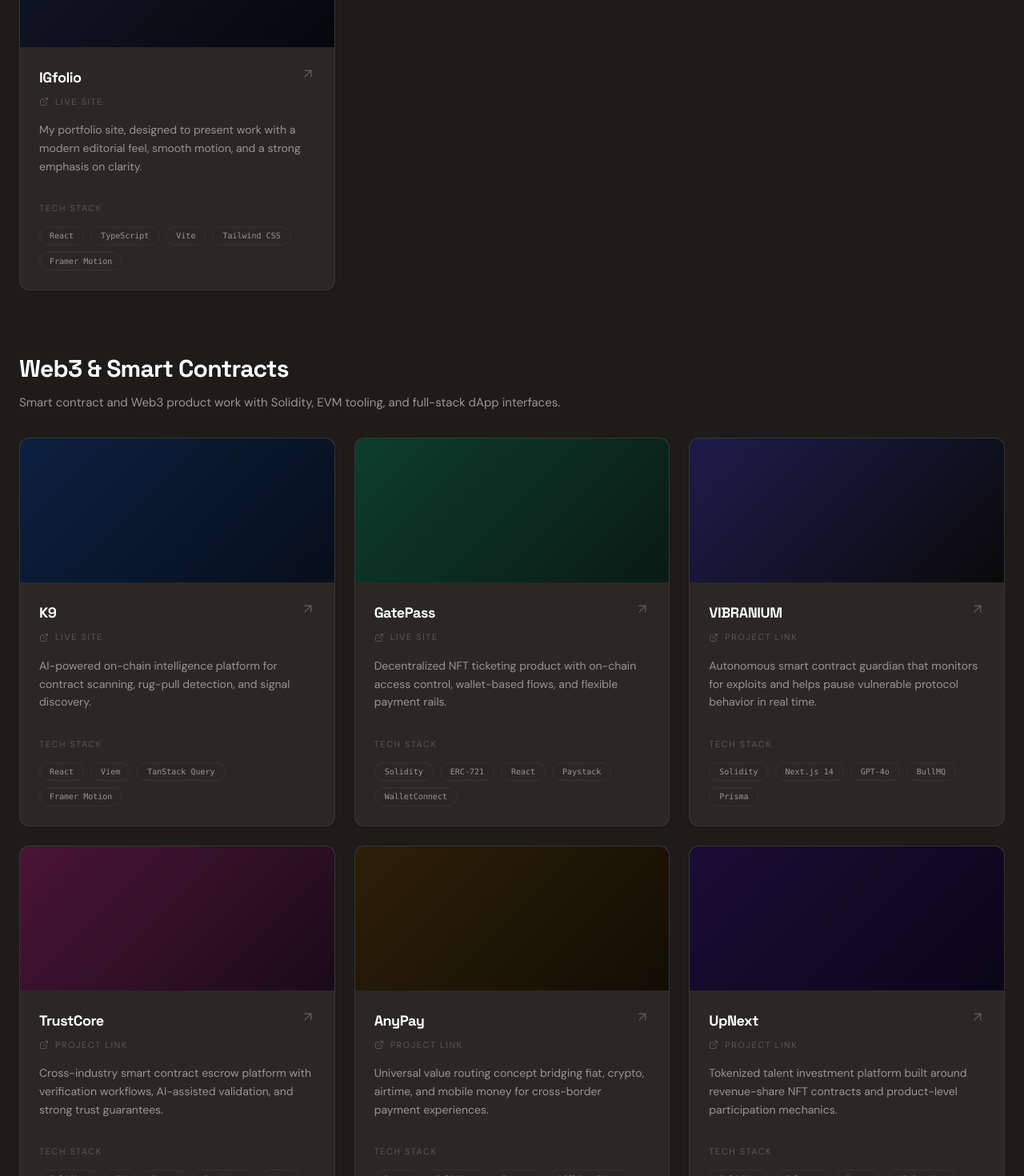
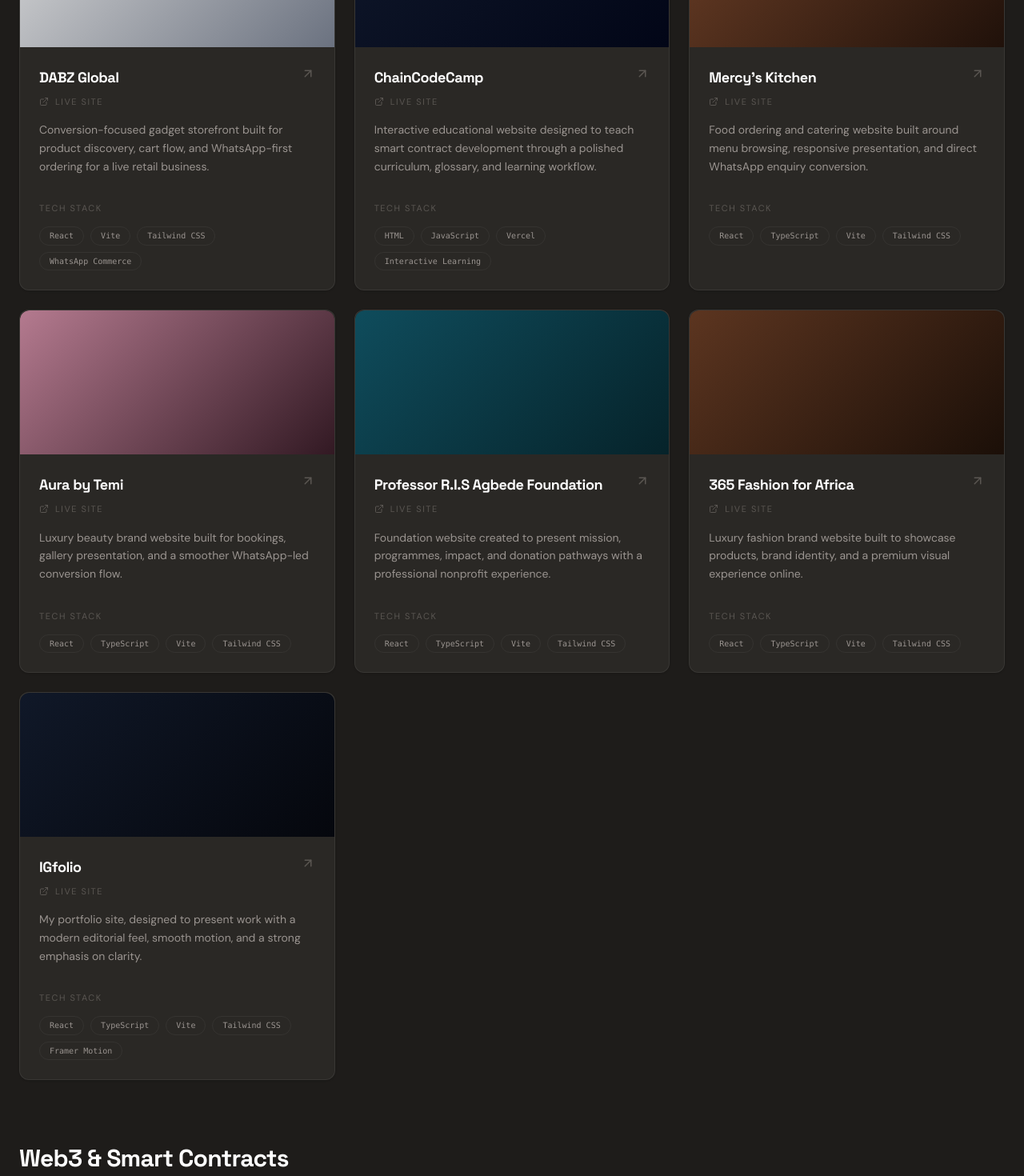
Before and after one commit to GoodnessFx/IGfolio.com, a React (Vite) app: page / in a window 1280 px wide. Shown: the part 5140-6610 px from the top of the page at 80% size. Built offline with nearby package versions, Linux system fonts and the light colour scheme.

Commit message:
Add new website projects and update contact form

```diff
--- a/components/Contact.tsx
+++ b/components/Contact.tsx
@@ -1,6 +1,6 @@
 import { useState } from "react";
 import { motion, AnimatePresence } from "framer-motion";
-import { Mail, MapPin, Send, CheckCircle2, XCircle, Loader2, Github, Linkedin } from "lucide-react";
+import { Mail, MapPin, Send, CheckCircle2, XCircle, Loader2, Github, Linkedin, MessageCircle } from "lucide-react";
 
 // X (formerly Twitter) Icon Component
 const XIcon = ({ className }: { className?: string }) => (
@@ -16,48 +16,92 @@
   </svg>
 );
 
+type ContactChannel = "whatsapp" | "email";
+
 export function Contact() {
   const [name, setName] = useState("");
   const [email, setEmail] = useState("");
   const [message, setMessage] = useState("");
+  const [deliveryMethod, setDeliveryMethod] = useState<ContactChannel>("whatsapp");
   const [submitting, setSubmitting] = useState(false);
   const [submitStatus, setSubmitStatus] = useState<"idle" | "success" | "error">("idle");
+  const [lastSubmittedVia, setLastSubmittedVia] = useState<ContactChannel>("whatsapp");
+
+  const whatsappNumber = "2348072027335";
+  const displayWhatsappNumber = "08072027335";
+  const contactEmail = "goodnessiyamah1@gmail.com";
+
+  const resetForm = () => {
+    setName("");
+    setEmail("");
+    setMessage("");
+  };
+
+  const buildWhatsAppMessage = () =>
+    [
+      "Hello Goodness,",
+      "",
+      `Name: ${name}`,
+      `Email: ${email}`,
+      "",
+      "Message:",
+      message,
+    ].join("\n");
 
   const handleSubmit = async (e: React.FormEvent) => {
     e.preventDefault();
     setSubmitting(true);
+    setSubmitStatus("idle");
     try {
-      const res = await fetch("https://formsubmit.co/ajax/goodnessiyamah1@gmail.com", {
+      if (deliveryMethod === "whatsapp") {
+        const whatsappUrl = `https://wa.me/${whatsappNumber}?text=${encodeURIComponent(buildWhatsAppMessage())}`;
+        const whatsappWindow = window.open(whatsappUrl, "_blank", "noopener,noreferrer");
+
+        if (!whatsappWindow) {
+          window.location.href = whatsappUrl;
+        }
+
+        setLastSubmittedVia("whatsapp");
+        setSubmitStatus("success");
+        resetForm();
+        setTimeout(() => setSubmitStatus("idle"), 3000);
+      } else {
+        const res = await fetch(`https://formsubmit.co/ajax/${contactEmail}`, {
           method: "POST",
           headers: { "Content-Type": "application/json", "Accept": "application/json" },
           body: JSON.stringify({
-          name, email, message,
+            name,
+            email,
+            message,
             _subject: "New message from IG Portfolio",
-          _captcha: "false"
+            _captcha: "false",
           }),
         });
 
         if (res.ok) {
+          setLastSubmittedVia("email");
           setSubmitStatus("success");
-        setName("");
-        setEmail("");
-        setMessage("");
+          resetForm();
+          setTimeout(() => setSubmitStatus("idle"), 3000);
         } else {
           setSubmitStatus("error");
-        setTimeout(() => setSubmitStatus("idle"), 2000);
+          setTimeout(() => setSubmitStatus("idle"), 2500);
+        }
       }
     } catch {
       setSubmitStatus("error");
-      setTimeout(() => setSubmitStatus("idle"), 2000);
+      setTimeout(() => setSubmitStatus("idle"), 2500);
+    } finally {
+      setSubmitting(false);
     }
-    setSubmitting(false);
   };
 
   const socialLinks = [
     { icon: Github, href: "https://github.com/GoodnessFx", label: "GitHub" },
     { icon: XIcon, href: "https://x.com/IGoodnessIyamah", label: "X" },
     { icon: Linkedin, href: "https://linkedin.com", label: "LinkedIn" },
-    { icon: Mail, href: "mailto:goodnessiyamah1@gmail.com", label: "Email" },
+    { icon: MessageCircle, href: `https://wa.me/${whatsappNumber}`, label: "WhatsApp" },
+    { icon: Mail, href: `mailto:${contactEmail}`, label: "Email" },
   ];
 
   const roles = [
@@ -95,8 +139,25 @@
                 </div>
                 <div>
                   <p className="text-[10px] font-mono uppercase tracking-widest text-[var(--text-dim)] mb-1">Email Me</p>
-                  <a href="mailto:goodnessiyamah1@gmail.com" className="text-lg font-bold text-white hover:text-[var(--accent)] transition-colors font-space-grotesk">
-                    goodnessiyamah1@gmail.com
+                  <a href={`mailto:${contactEmail}`} className="text-lg font-bold text-white hover:text-[var(--accent)] transition-colors font-space-grotesk">
+                    {contactEmail}
+                  </a>
+                </div>
+              </div>
+
+              <div className="flex items-center gap-6 group">
+                <div className="w-12 h-12 bg-[var(--bg-card)] border border-[rgba(255,255,255,0.08)] rounded-lg flex items-center justify-center text-white group-hover:border-[var(--accent)] transition-colors">
+                  <MessageCircle size={20} />
+                </div>
+                <div>
+                  <p className="text-[10px] font-mono uppercase tracking-widest text-[var(--text-dim)] mb-1">WhatsApp</p>
+                  <a
+                    href={`https://wa.me/${whatsappNumber}`}
+                    target="_blank"
+                    rel="noopener noreferrer"
+                    className="text-lg font-bold text-white hover:text-[var(--accent)] transition-colors font-space-grotesk"
+                  >
+                    {displayWhatsappNumber}
                   </a>
                 </div>
               </div>
@@ -184,6 +245,47 @@
                 />
               </div>
 
+              <div className="space-y-3">
+                <p className="text-[10px] font-mono uppercase tracking-widest text-[var(--text-dim)] ml-1">Deliver Message To</p>
+                <div className="grid grid-cols-1 md:grid-cols-2 gap-4">
+                  <label className={`cursor-pointer rounded-lg border px-5 py-4 transition-colors ${deliveryMethod === "whatsapp" ? "border-[var(--accent)] bg-[rgba(255,255,255,0.04)]" : "border-[rgba(255,255,255,0.08)] bg-[var(--bg-primary)]"}`}>
+                    <input
+                      type="radio"
+                      name="deliveryMethod"
+                      value="whatsapp"
+                      checked={deliveryMethod === "whatsapp"}
+                      onChange={() => setDeliveryMethod("whatsapp")}
+                      className="sr-only"
+                    />
+                    <span className="flex items-center gap-3 text-white font-space-grotesk">
+                      <MessageCircle size={18} />
+                      WhatsApp
+                    </span>
+                    <span className="mt-2 block text-sm text-[var(--text-secondary)] font-dm-sans">
+                      Opens a pre-filled WhatsApp message to {displayWhatsappNumber}.
+                    </span>
+                  </label>
+
+                  <label className={`cursor-pointer rounded-lg border px-5 py-4 transition-colors ${deliveryMethod === "email" ? "border-[var(--accent)] bg-[rgba(255,255,255,0.04)]" : "border-[rgba(255,255,255,0.08)] bg-[var(--bg-primary)]"}`}>
+                    <input
+                      type="radio"
+                      name="deliveryMethod"
+                      value="email"
+                      checked={deliveryMethod === "email"}
+                      onChange={() => setDeliveryMethod("email")}
+                      className="sr-only"
+                    />
+                    <span className="flex items-center gap-3 text-white font-space-grotesk">
+                      <Mail size={18} />
+                      Email
+                    </span>
+                    <span className="mt-2 block text-sm text-[var(--text-secondary)] font-dm-sans">
+                      Sends the message directly to {contactEmail}.
+                    </span>
+                  </label>
+                </div>
+              </div>
+
               <div className="relative">
                 <AnimatePresence>
                   {submitStatus === "success" && (
@@ -193,7 +295,9 @@
                       exit={{ opacity: 0 }}
                       className="text-sm text-green-500 mb-4 font-dm-sans text-center"
                     >
-                      Your message has been delivered to IG 🚀
+                      {lastSubmittedVia === "whatsapp"
+                        ? "Your message is ready in WhatsApp."
+                        : "Your message has been delivered by email."}
                     </motion.p>
                   )}
                 </AnimatePresence>
@@ -214,12 +318,12 @@
                   {submitting ? (
                     <>
                       <Loader2 className="animate-spin" size={24} />
-                      Sending...
+                      {deliveryMethod === "whatsapp" ? "Opening WhatsApp..." : "Sending email..."}
                     </>
                   ) : submitStatus === "success" ? (
                     <>
                       <CheckCircle2 size={24} />
-                      ✅ Message sent to IG
+                      {lastSubmittedVia === "whatsapp" ? "WhatsApp ready" : "Message sent"}
                     </>
                   ) : submitStatus === "error" ? (
                     <>
@@ -229,7 +333,7 @@
                   ) : (
                     <>
                       <Send size={18} />
-                      Send Message
+                      {deliveryMethod === "whatsapp" ? "Send to WhatsApp" : "Send by Email"}
                     </>
                   )}
                 </button>
--- a/data/projects.ts
+++ b/data/projects.ts
@@ -97,6 +97,60 @@
     tags: ["React", "Vite", "Tailwind CSS", "Vercel"],
     githubUrl: "https://github.com/GoodnessFx/GRACIAS-JET",
     liveUrl: "https://gracias-jet-ge72.vercel.app/",
+    section: "website",
+  },
+  {
+    name: "Vibe District",
+    gradient: "linear-gradient(135deg, #3c1f2d 0%, #14080e 100%)",
+    desc: "Premium streetwear e-commerce website built to showcase products, streamline ordering, and deliver a stronger branded online shopping experience.",
+    tags: ["React", "TypeScript", "Vite", "Tailwind CSS"],
+    githubUrl: "https://github.com/GoodnessFx/Vibe-District",
+    liveUrl: "https://vibe-district.vercel.app/",
+    section: "website",
+  },
+  {
+    name: "DABZ Global",
+    gradient: "linear-gradient(135deg, #d9d9d9 0%, #6b7280 100%)",
+    desc: "Conversion-focused gadget storefront built for product discovery, cart flow, and WhatsApp-first ordering for a live retail business.",
+    tags: ["React", "Vite", "Tailwind CSS", "WhatsApp Commerce"],
+    githubUrl: "https://github.com/GoodnessFx/DABZ-GLOBAL",
+    liveUrl: "https://dabz-global.vercel.app/",
+    section: "website",
+  },
+  {
+    name: "ChainCodeCamp",
+    gradient: "linear-gradient(135deg, #0f172a 0%, #020617 100%)",
+    desc: "Interactive educational website designed to teach smart contract development through a polished curriculum, glossary, and learning workflow.",
+    tags: ["HTML", "JavaScript", "Vercel", "Interactive Learning"],
+    githubUrl: "https://github.com/GoodnessFx/ChainCodeCamp",
+    liveUrl: "https://chain-code-camp.vercel.app/",
+    section: "website",
+  },
+  {
+    name: "Mercy's Kitchen",
+    gradient: "linear-gradient(135deg, #6b3e26 0%, #20110a 100%)",
+    desc: "Food ordering and catering website built around menu browsing, responsive presentation, and direct WhatsApp enquiry conversion.",
+    tags: ["React", "TypeScript", "Vite", "Tailwind CSS"],
+    githubUrl: "https://github.com/GoodnessFx/Mercy-s-Kitchen",
+    liveUrl: "https://mercy-s-kitchen.vercel.app/",
+    section: "website",
+  },
+  {
+    name: "Aura by Temi",
+    gradient: "linear-gradient(135deg, #b47a8f 0%, #321923 100%)",
+    desc: "Luxury beauty brand website built for bookings, gallery presentation, and a smoother WhatsApp-led conversion flow.",
+    tags: ["React", "TypeScript", "Vite", "Tailwind CSS"],
+    githubUrl: "https://github.com/GoodnessFx/Aura-by-Temi",
+    liveUrl: "https://aura-by-temi.vercel.app/",
+    section: "website",
+  },
+  {
+    name: "Professor R.I.S Agbede Foundation",
+    gradient: "linear-gradient(135deg, #0f4c5c 0%, #06232a 100%)",
+    desc: "Foundation website created to present mission, programmes, impact, and donation pathways with a professional nonprofit experience.",
+    tags: ["React", "TypeScript", "Vite", "Tailwind CSS"],
+    githubUrl: "https://github.com/GoodnessFx/Professor-R.I.S-Agbede-Foundation",
+    liveUrl: "https://professor-r-i-s-agbede-foundation.vercel.app/",
     section: "website",
   },
   {
@@ -223,16 +277,11 @@
 ];
 
 export const githubArchiveProjects: Project[] = [
-  githubRepo("Vibe District", "https://github.com/GoodnessFx/Vibe-District", ["TypeScript", "GitHub"]),
-  githubRepo("DABZ Global", "https://github.com/GoodnessFx/DABZ-GLOBAL", ["HTML", "GitHub"]),
   githubRepo("Tobi", "https://github.com/GoodnessFx/Tobi", ["Python", "GitHub"]),
   githubRepo("Grind", "https://github.com/GoodnessFx/Grind", ["TypeScript", "GitHub"]),
   githubRepo("OUI Market", "https://github.com/GoodnessFx/OUI-Market", ["TypeScript", "GitHub"]),
   githubRepo("Stamped", "https://github.com/GoodnessFx/Stamped", ["TypeScript", "GitHub"]),
   githubRepo("Solana Smart Stack", "https://github.com/GoodnessFx/solana-smart-stack", ["TypeScript", "GitHub"]),
-  githubRepo("ChainCodeCamp", "https://github.com/GoodnessFx/ChainCodeCamp", ["HTML", "GitHub"]),
-  githubRepo("Mercy's Kitchen", "https://github.com/GoodnessFx/Mercy-s-Kitchen", ["TypeScript", "GitHub"]),
-  githubRepo("Aura by Temi", "https://github.com/GoodnessFx/Aura-by-Temi", ["TypeScript", "GitHub"]),
   githubRepo("Recall", "https://github.com/GoodnessFx/Recall", ["TypeScript", "GitHub"]),
   githubRepo("CryptoSkope", "https://github.com/GoodnessFx/CryptoSkope", ["TypeScript", "GitHub"]),
   githubRepo("Ghost", "https://github.com/GoodnessFx/Ghost", ["TypeScript", "GitHub"]),
@@ -241,7 +290,6 @@
   githubRepo("Found", "https://github.com/GoodnessFx/Found", ["JavaScript", "GitHub"]),
   githubRepo("Shipr", "https://github.com/GoodnessFx/Shipr", ["TypeScript", "GitHub"]),
   githubRepo("GoodnessFx Profile", "https://github.com/GoodnessFx/GoodnessFx", ["GitHub"]),
-  githubRepo("Professor R.I.S Agbede Foundation", "https://github.com/GoodnessFx/Professor-R.I.S-Agbede-Foundation", ["TypeScript", "GitHub"]),
   githubRepo("GENSIS", "https://github.com/GoodnessFx/GENSIS", ["TypeScript", "GitHub"]),
   githubRepo("ClientChain", "https://github.com/GoodnessFx/ClientChain", ["TypeScript", "GitHub"]),
   githubRepo("Ops", "https://github.com/GoodnessFx/Ops", ["TypeScript", "GitHub"]),
```
Lines whose indentation alone changed are shown as unchanged.
